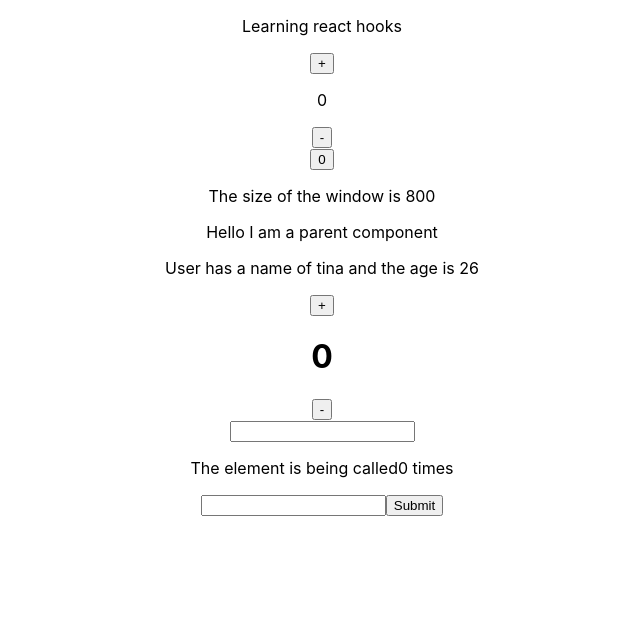
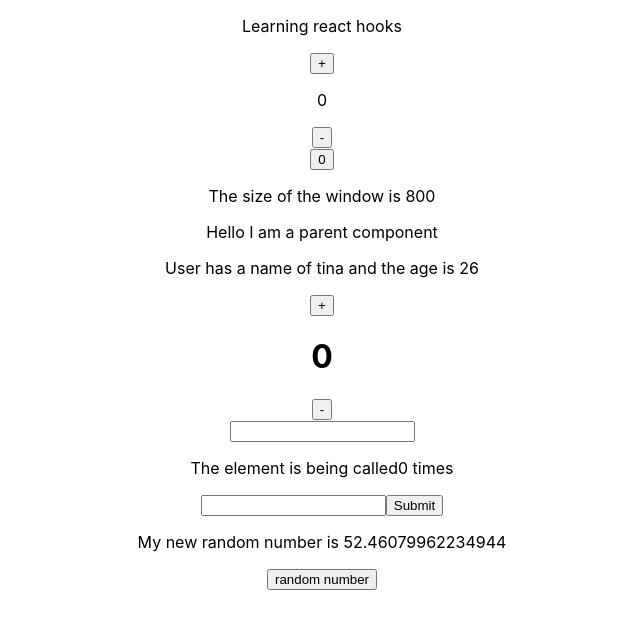
Before and after one commit to shalini47ch/react-hooks-practice, a React (Create React App) app: page / in a window 1280 px wide. Shown: the top 628 px of the page, without its empty margins (318-958 px from the left). Built offline with nearby package versions, Linux system fonts and the light colour scheme.

Commit message:
uselayout hook added

```diff
--- a/src/App.js
+++ b/src/App.js
@@ -7,6 +7,7 @@ import UseState from './components/usestate/usestate';
 import UseReducerHook from './components/usereducer/usereducer';
 import RefHooks1 from './components/useref/refhooks1';
 import RefHooks2 from './components/useref/refhooks2';
+import UseLayoutHook from './components/uselayout/uselayouthooks';
 function App() {
   return (
     <div className="App">
@@ -18,6 +19,7 @@ function App() {
      <UseReducerHook/>
      <RefHooks1/>
      <RefHooks2/>
+     <UseLayoutHook/>
 
     </div>
   );
--- /dev/null
+++ b/src/components/uselayout/uselayouthooks.jsx
@@ -0,0 +1,25 @@
+//this hook runs synchronously after a render but before the screen is updated this is very much similar to useEffect hook
+//useEffect runs asynchronously thus in most of the use cases we use the useEffect hook,and it is generally executed from top down to bottom left
+
+//useLayout will run first and then useEffect will run
+import { useLayoutEffect, useState } from "react";
+
+const UseLayoutHook = () => {
+  const [num, setNum] = useState(0);
+  useLayoutEffect(() => {
+    if (num === 0) {
+      setNum(num + Math.random() * 100);
+    }
+  }, [num]);
+
+  return (
+    <div>
+      <p>My new random number is {num}</p>
+      <button onClick={() => setNum(0)}>random number</button>
+    </div>
+  );
+};
+export default UseLayoutHook;
+
+//useLayoutEffect hook helps to overcome the flicking effect which we see in useEffect hook
+//here every time a random number is getting generated and we are not able to see the number from where it started that is 0
```
